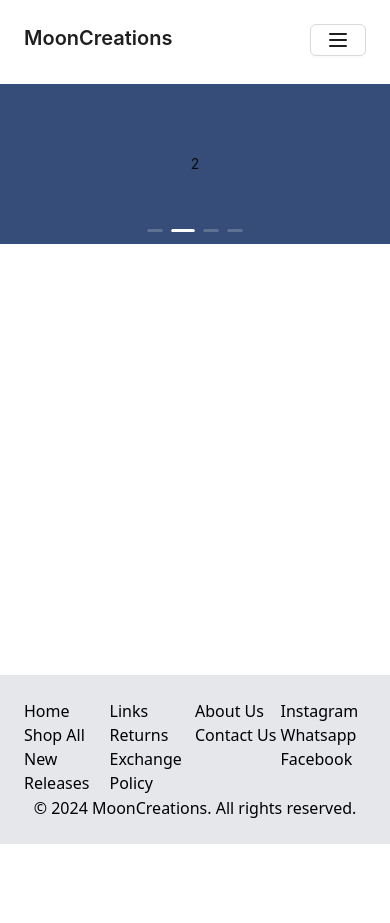
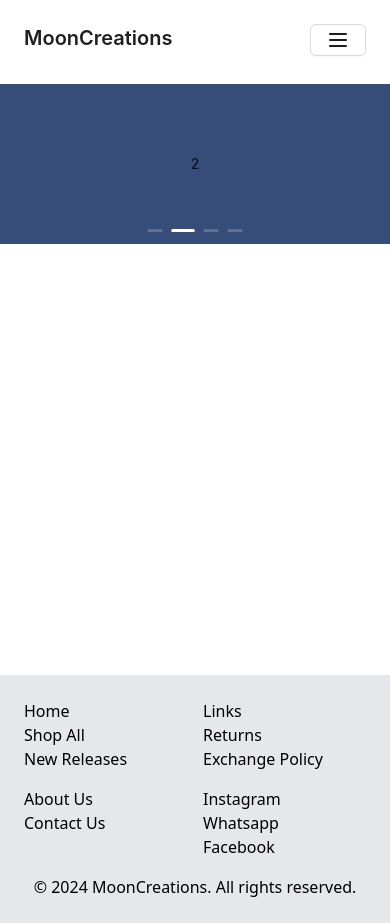
Before and after one commit to akshaypx/ecommerce-fe, a React (Vite) app: page / in a window 390 px wide. Before the commit the page ends 844 px from the top, so only its background shows below. Built offline with nearby package versions, Linux system fonts and the light colour scheme; no server answers.

Commit message:
fix: footer mobile view

```diff
--- a/src/components/Layout.tsx
+++ b/src/components/Layout.tsx
@@ -9,8 +9,8 @@ const Layout: React.FC = () => {
       <main className="min-h-[70vh]">
         <Outlet /> {/* This is where child routes will be rendered */}
       </main>
-      <footer className="bg-gray-200 h-[20vh] p-6 flex flex-col justify-between">
-        <div className="flex">
+      <footer className="bg-gray-200 min-h-[20vh] p-6 flex flex-col justify-between gap-4">
+        <div className="grid grid-cols-2 md:grid-cols-4 gap-4">
           <div className="flex-1">
             <p>Home</p>
             <p>Shop All</p>
```
